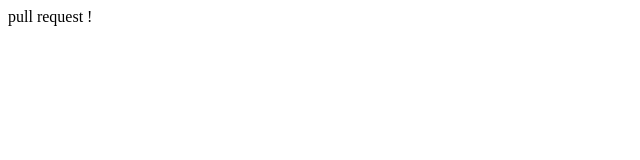
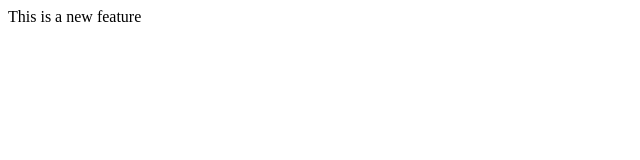
Before and after one commit to kimwook123/team_project_exam, a plain HTML site: page index.html in a window 1280 px wide. Shown: the full height of the page, 0-640 px from the left. Drawn offline with Linux system fonts and the light colour scheme.

Commit message:
modify index.html

```diff
--- a/index.html
+++ b/index.html
@@ -1 +1 @@
-<p>pull request !</p>
+<p>This is a new feature</p>
```
